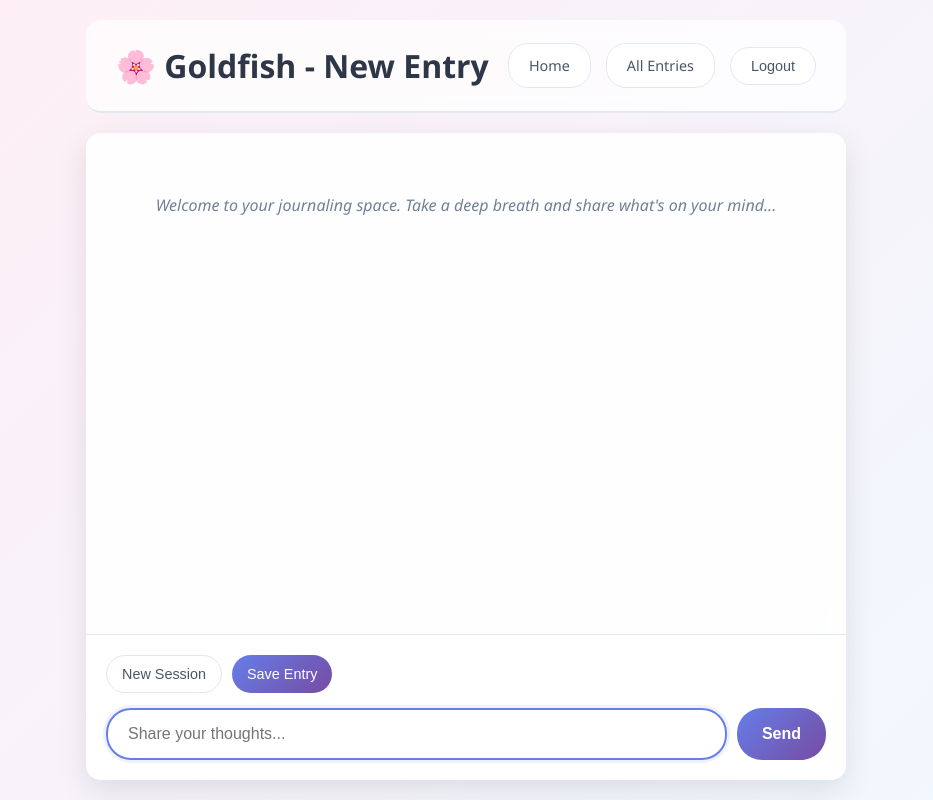
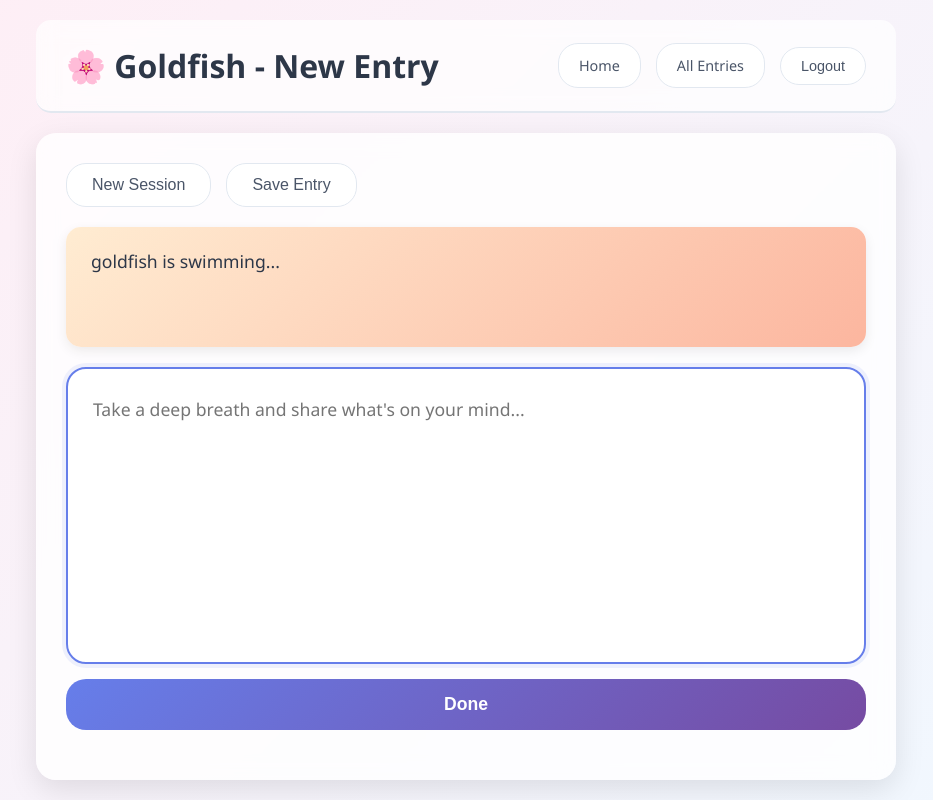
Before and after one commit to Jweewee/Goldfish, a Flask app: template templates/new-entry.html in a window 1280 px wide. Shown: the whole page, without its empty margins (174-1107 px from the left). Run offline with Flask 3, Linux system fonts and the light colour scheme; the template is opened without the code that fills it, so the values that code supplies are empty; parts of the project's set-up code (start-up, migrations or seed data) failed here and were passed over.

Commit message:
Refine frontend to be like journal

```diff
--- a/app.py
+++ b/app.py
@@ -495,4 +495,4 @@ if __name__ == '__main__':
     port = int(os.environ.get('PORT', 8080))
     print("Starting Goldfish Journaling Assistant...")
     print(f"Server running on port: {port}")
-    app.run(debug=False, host='0.0.0.0', port=port)
+    app.run(debug=True, host='0.0.0.0', port=port)
--- a/run_web.py
+++ b/run_web.py
@@ -62,7 +62,7 @@ def main():
     # Import and run the Flask app
     try:
         from app import app
-        app.run(debug=False, host='0.0.0.0', port=3000)
+        app.run(debug=True, host='0.0.0.0', port=3000)
     except KeyboardInterrupt:
         print("\n\n👋 Goodbye! Thanks for journaling with Goldfish.")
     except Exception as e:
--- a/templates/new-entry.html
+++ b/templates/new-entry.html
@@ -20,7 +20,7 @@
         }
 
         .container {
-            max-width: 800px;
+            max-width: 900px;
             margin: 0 auto;
             height: 100vh;
             display: flex;
@@ -69,103 +68,177 @@
             transform: translateY(-1px);
         }
 
-        .chat-container {
+        .journal-container {
             flex: 1;
             display: flex;
             flex-direction: column;
             background: rgba(255, 255, 255, 0.8);
-            border-radius: 15px;
+            border-radius: 20px;
             overflow: hidden;
             box-shadow: 0 10px 30px rgba(0, 0, 0, 0.1);
             backdrop-filter: blur(10px);
+            padding: 30px;
+            position: relative;
         }
 
-        .chat-messages {
-            flex: 1;
+        .llm-prompt {
+            background: linear-gradient(135deg, #ffecd2 0%, #fcb69f 100%);
+            padding: 20px 25px;
+            border-radius: 15px;
+            margin-bottom: 20px;
+            color: #2d3748;
+            font-size: 1.1rem;
+            line-height: 1.7;
+            box-shadow: 0 4px 12px rgba(0, 0, 0, 0.08);
+            height: 120px;
             overflow-y: auto;
-            padding: 20px;
-            background: rgba(255, 255, 255, 0.5);
+            white-space: pre-wrap;
+            word-wrap: break-word;
         }
 
-        .message {
+        .llm-response {
+            background: linear-gradient(135deg, #e0e7ff 0%, #ddd6fe 100%);
+            padding: 20px 25px;
+            border-radius: 15px;
             margin-bottom: 20px;
+            color: #2d3748;
+            font-size: 1rem;
+            line-height: 1.7;
+            box-shadow: 0 4px 12px rgba(0, 0, 0, 0.08);
+            white-space: pre-wrap;
+            word-wrap: break-word;
+        }
+
+        .entry-section {
+            position: relative;
+            margin-bottom: 20px;
+            flex: 1;
             display: flex;
             flex-direction: column;
+            min-height: 0;
         }
 
-        .message.user {
-            align-items: flex-end;
+        .entry-textarea {
+            width: 100%;
+            flex: 1;
+            padding: 25px;
+            border: 2px solid #e2e8f0;
+            border-radius: 20px;
+            font-size: 1.1rem;
+            font-family: 'Segoe UI', Tahoma, Geneva, Verdana, sans-serif;
+            background: rgba(255, 255, 255, 0.95);
+            color: #2d3748;
+            line-height: 1.8;
+            resize: none;
+            transition: all 0.3s ease;
         }
 
-        .message.assistant {
-            align-items: flex-start;
+        .entry-textarea:focus {
+            outline: none;
+            border-color: #667eea;
+            box-shadow: 0 0 0 4px rgba(102, 126, 234, 0.1);
         }
 
-        .message-content {
-            max-width: 80%;
-            padding: 15px 20px;
-            border-radius: 20px;
-            word-wrap: break-word;
-            white-space: pre-wrap;
+        .entry-textarea:disabled {
+            opacity: 0.6;
+            cursor: not-allowed;
         }
 
-        .message.user .message-content {
-            background: linear-gradient(135deg, #667eea 0%, #764ba2 100%);
-            color: white;
-            border-bottom-right-radius: 5px;
+        .loading-overlay {
+            position: absolute;
+            top: 0;
+            left: 0;
+            right: 0;
+            bottom: 0;
+            background: rgba(255, 255, 255, 0.55);
+            border-radius: 20px;
+            display: none;
+            align-items: center;
+            justify-content: center;
+            z-index: 10;
+            backdrop-filter: blur(5px);
         }
 
-        .message.assistant .message-content {
-            background: linear-gradient(135deg, #ffecd2 0%, #fcb69f 100%);
-            color: #2d3748;
-            border-bottom-left-radius: 5px;
+        .loading-overlay.active {
+            display: flex;
         }
 
-        .message-time {
-            font-size: 0.8rem;
-            color: #a0aec0;
-            margin-top: 5px;
-            padding: 0 10px;
+        .loading-spinner {
+            width: 60px;
+            height: 60px;
+            border: 4px solid #f3f4f6;
+            border-top-color: #667eea;
+            border-radius: 50%;
+            animation: spin 1s linear infinite;
         }
 
-        .input-container {
-            padding: 20px;
-            background: rgba(255, 255, 255, 0.9);
-            border-top: 1px solid #e2e8f0;
+        @keyframes spin {
+            to { transform: rotate(360deg); }
+        }
+
+        .loading-content {
+            display: flex;
+            flex-direction: column;
+            align-items: center;
+            justify-content: center;
+        }
+
+        .loading-text {
+            margin-top: 20px;
+            color: #667eea;
+            font-size: 1.1rem;
+            font-weight: 500;
+            text-align: center;
         }
 
         .controls {
             display: flex;
-            gap: 10px;
-            margin-bottom: 15px;
+            gap: 15px;
+            margin-bottom: 20px;
             flex-wrap: wrap;
         }
 
         .control-button {
-            padding: 10px 15px;
+            padding: 12px 25px;
             background: rgba(255, 255, 255, 0.8);
             border: 1px solid #e2e8f0;
             border-radius: 20px;
             cursor: pointer;
             transition: all 0.3s ease;
-            font-size: 0.9rem;
+            font-size: 1rem;
             color: #4a5568;
+            font-weight: 500;
         }
 
         .control-button:hover {
             background: rgba(255, 255, 255, 1);
-            transform: translateY(-1px);
+            transform: translateY(-2px);
+            box-shadow: 0 4px 12px rgba(0, 0, 0, 0.1);
         }
 
-        .control-button.primary {
+        .done-button {
+            width: 100%;
+            padding: 15px 25px;
             background: linear-gradient(135deg, #667eea 0%, #764ba2 100%);
             color: white;
             border: none;
+            border-radius: 20px;
+            font-size: 1.1rem;
+            cursor: pointer;
+            transition: all 0.3s ease;
+            font-weight: 600;
+            margin-top: 15px;
         }
 
-        .control-button.primary:hover {
+        .done-button:hover {
             transform: translateY(-2px);
-            box-shadow: 0 5px 15px rgba(102, 126, 234, 0.3);
+            box-shadow: 0 5px 15px rgba(102, 126, 234, 0.4);
+        }
+
+        .done-button:disabled {
+            opacity: 0.6;
+            cursor: not-allowed;
+            transform: none;
         }
 
         .control-button:disabled {
@@ -174,108 +247,24 @@
             transform: none;
         }
 
-        .input-form {
-            display: flex;
-            gap: 10px;
-        }
-
-        .message-input {
-            flex: 1;
-            padding: 15px 20px;
-            border: 2px solid #e2e8f0;
-            border-radius: 25px;
-            font-size: 1rem;
-            background: rgba(255, 255, 255, 0.9);
-            transition: all 0.3s ease;
-        }
-
-        .message-input:focus {
-            outline: none;
-            border-color: #667eea;
-            box-shadow: 0 0 0 3px rgba(102, 126, 234, 0.1);
-        }
-
-        .send-button {
-            padding: 15px 25px;
-            background: linear-gradient(135deg, #667eea 0%, #764ba2 100%);
-            color: white;
-            border: none;
-            border-radius: 25px;
-            font-size: 1rem;
-            cursor: pointer;
-            transition: all 0.3s ease;
-            font-weight: 600;
-        }
-
-        .send-button:hover {
-            transform: translateY(-2px);
-            box-shadow: 0 5px 15px rgba(102, 126, 234, 0.3);
-        }
-
-        .send-button:disabled {
-            opacity: 0.6;
-            cursor: not-allowed;
-            transform: none;
-        }
-
-        .typing-indicator {
-            display: none;
-            align-items: flex-start;
-            margin-bottom: 20px;
-        }
-
-        .typing-content {
-            background: linear-gradient(135deg, #ffecd2 0%, #fcb69f 100%);
-            padding: 15px 20px;
-            border-radius: 20px;
-            border-bottom-left-radius: 5px;
-            color: #2d3748;
-        }
-
-        .typing-dots {
-            display: inline-flex;
-            gap: 4px;
-        }
-
-        .typing-dot {
-            width: 8px;
-            height: 8px;
-            background: #4a5568;
-            border-radius: 50%;
-            animation: typing 1.4s infinite;
-        }
-
-        .typing-dot:nth-child(2) { animation-delay: 0.2s; }
-        .typing-dot:nth-child(3) { animation-delay: 0.4s; }
-
-        @keyframes typing {
-            0%, 60%, 100% { transform: translateY(0); }
-            30% { transform: translateY(-10px); }
-        }
-
-        .welcome-message {
-            text-align: center;
-            padding: 40px 20px;
-            color: #718096;
-            font-style: italic;
-        }
-
         .save-success {
             background: #c6f6d5;
             color: #2f855a;
-            padding: 12px;
-            border-radius: 8px;
+            padding: 15px 20px;
+            border-radius: 10px;
             margin-bottom: 15px;
             display: none;
+            font-weight: 500;
         }
 
         .save-error {
             background: #fed7d7;
             color: #c53030;
-            padding: 12px;
-            border-radius: 8px;
+            padding: 15px 20px;
+            border-radius: 10px;
             margin-bottom: 15px;
             display: none;
+            font-weight: 500;
         }
 
         @media (max-width: 768px) {
@@ -314,76 +311,75 @@
             </div>
         </div>
 
-        <div class="chat-container">
-            <div class="chat-messages" id="chatMessages">
-                <div class="welcome-message">
-                    Welcome to your journaling space. Take a deep breath and share what's on your mind...
-                </div>
+        <div class="journal-container">
+            <div class="controls">
+                <button class="control-button" onclick="newSession()">New Session</button>
+                <button class="control-button" onclick="saveEntry()" id="saveButton">Save Entry</button>
             </div>
 
-            <div class="typing-indicator" id="typingIndicator">
-                <div class="typing-content">
-                    <div class="typing-dots">
-                        <div class="typing-dot"></div>
-                        <div class="typing-dot"></div>
-                        <div class="typing-dot"></div>
+            <div class="save-success" id="saveSuccess">
+                Entry saved successfully! Redirecting to entries...
+            </div>
+            <div class="save-error" id="saveError"></div>
+
+            <div class="entry-section">
+                <div class="llm-prompt" id="currentPrompt">goldfish is swimming...</div>
+                <textarea
+                    class="entry-textarea"
+                    id="entryTextarea"
+                    placeholder="Take a deep breath and share what's on your mind..."
+                    autocomplete="off"
+                ></textarea>
+                <button class="done-button" onclick="handleDone()" id="doneButton">Done</button>
+                <div class="loading-overlay" id="loadingOverlay">
+                    <div class="loading-content">
+                        <div class="loading-spinner"></div>
+                        <div class="loading-text">Processing your thoughts...</div>
                     </div>
                 </div>
-            </div>
-
-            <div class="input-container">
-                <div class="save-success" id="saveSuccess">
-                    Entry saved successfully! Redirecting to entries...
-                </div>
-                <div class="save-error" id="saveError"></div>
-
-                <div class="controls">
-                    <button class="control-button" onclick="newSession()">New Session</button>
-                    <button class="control-button primary" onclick="saveEntry()" id="saveButton">Save Entry</button>
-                </div>
-
-                <form class="input-form" id="messageForm">
-                    <input
-                        type="text"
-                        class="message-input"
-                        id="messageInput"
-                        placeholder="Share your thoughts..."
-                        autocomplete="off"
-                    >
-                    <button type="submit" class="send-button" id="sendButton">
-                        Send
-                    </button>
-                </form>
             </div>
         </div>
     </div>
 
     <script>
-        const chatMessages = document.getElementById('chatMessages');
-        const messageForm = document.getElementById('messageForm');
-        const messageInput = document.getElementById('messageInput');
-        const sendButton = document.getElementById('sendButton');
-        const typingIndicator = document.getElementById('typingIndicator');
+        const entryTextarea = document.getElementById('entryTextarea');
+        const doneButton = document.getElementById('doneButton');
+        const loadingOverlay = document.getElementById('loadingOverlay');
+        const currentPrompt = document.getElementById('currentPrompt');
         const saveButton = document.getElementById('saveButton');
         const saveSuccess = document.getElementById('saveSuccess');
         const saveError = document.getElementById('saveError');
 
-        // Auto-focus input
-        messageInput.focus();
+        // Auto-focus textarea
+        entryTextarea.focus();
 
-        // Handle form submission
-        messageForm.addEventListener('submit', async (e) => {
-            e.preventDefault();
-            const message = messageInput.value.trim();
+        // Stream text character by character
+        async function streamText(element, text, speed = 30) {
+            element.textContent = '';
+            for (let i = 0; i < text.length; i++) {
+                element.textContent += text[i];
+                // Auto-scroll to bottom if element is scrollable
+                if (element.scrollHeight > element.clientHeight) {
+                    element.scrollTop = element.scrollHeight;
+                }
+                await new Promise(resolve => setTimeout(resolve, speed));
+            }
+        }
 
-            if (!message) return;
+        async function handleDone() {
+            const userMessage = entryTextarea.value.trim();
 
-            // Add user message to chat
-            addMessage('user', message);
-            messageInput.value = '';
+            if (!userMessage) {
+                showError('Please write something before submitting.');
+                return;
+            }
 
-            // Disable input and show typing indicator
-            setLoading(true);
+            // Disable controls
+            doneButton.disabled = true;
+            entryTextarea.disabled = true;
+
+            // Show loading overlay
+            loadingOverlay.classList.add('active');
 
             try {
                 const response = await fetch('/chat', {
@@ -391,70 +387,98 @@
                     headers: {
                         'Content-Type': 'application/json',
                     },
-                    body: JSON.stringify({ message: message }),
+                    body: JSON.stringify({ message: userMessage }),
                 });
+
+                // Check if HTTP response is successful
+                if (!response.ok) {
+                    const errorData = await response.json().catch(() => ({ error: `HTTP ${response.status} error occurred` }));
+                    showError(`Error: ${errorData.error || `HTTP ${response.status}`}`);
+                    loadingOverlay.classList.remove('active');
+                    doneButton.disabled = false;
+                    entryTextarea.disabled = false;
+                    return;
+                }
 
                 const data = await response.json();
 
                 if (data.error) {
-                    addMessage('assistant', `I'm sorry, there was an error: ${data.error}`);
-                } else {
-                    addMessage('assistant', data.response);
+                    showError(`Error: ${data.error}`);
+                    loadingOverlay.classList.remove('active');
+                    doneButton.disabled = false;
+                    entryTextarea.disabled = false;
+                    return;
+                }
+
+                // Check if response data exists
+                if (!data.response) {
+                    showError('Error: No response received from server');
+                    loadingOverlay.classList.remove('active');
+                    doneButton.disabled = false;
+                    entryTextarea.disabled = false;
+                    return;
+                }
+
+                // Hide loading overlay
+                loadingOverlay.classList.remove('active');
+
+                // Clear textarea
+                entryTextarea.value = '';
+
+                // Stream the response directly to the prompt div
+                currentPrompt.textContent = '';
+                await streamText(currentPrompt, data.response, 20);
+
+                // Re-enable controls
+                doneButton.disabled = false;
+                entryTextarea.disabled = false;
+                entryTextarea.focus();
+
+            } catch (error) {
+                showError('Network error. Please check your connection and try again.');
+                loadingOverlay.classList.remove('active');
+                doneButton.disabled = false;
+                entryTextarea.disabled = false;
+            }
+        }
+
+        async function getNextPrompt() {
+            try {
+                // Send initial greeting to get the first prompt
+                const response = await fetch('/chat', {
+                    method: 'POST',
+                    headers: {
+                        'Content-Type': 'application/json',
+                    },
+                    body: JSON.stringify({ message: 'Hello' }),
+                });
+
+                // Check if HTTP response is successful
+                if (!response.ok) {
+                    console.error('Failed to get initial prompt:', response.status);
+                    return;
+                }
+
+                const data = await response.json();
+
+                if (!data.error && data.response) {
+                    // Clear the "goldfish is swimming..." message and stream the actual prompt
+                    currentPrompt.textContent = '';
+                    await streamText(currentPrompt, data.response, 20);
                 }
             } catch (error) {
-                addMessage('assistant', "I'm having trouble connecting. Please check your internet connection and try again.");
+                console.error('Error getting initial prompt:', error);
             }
-
-            setLoading(false);
-        });
-
-        function addMessage(sender, content) {
-            const messageDiv = document.createElement('div');
-            messageDiv.className = `message ${sender}`;
-
-            const contentDiv = document.createElement('div');
-            contentDiv.className = 'message-content';
-            contentDiv.textContent = content;
-
-            const timeDiv = document.createElement('div');
-            timeDiv.className = 'message-time';
-            timeDiv.textContent = new Date().toLocaleTimeString();
-
-            messageDiv.appendChild(contentDiv);
-            messageDiv.appendChild(timeDiv);
-
-            // Remove welcome message if it exists
-            const welcomeMessage = chatMessages.querySelector('.welcome-message');
-            if (welcomeMessage) {
-                welcomeMessage.remove();
-            }
-
-            chatMessages.appendChild(messageDiv);
-            chatMessages.scrollTop = chatMessages.scrollHeight;
-        }
-
-        function setLoading(loading) {
-            sendButton.disabled = loading;
-            messageInput.disabled = loading;
-
-            if (loading) {
-                sendButton.textContent = 'Sending...';
-                typingIndicator.style.display = 'flex';
-            } else {
-                sendButton.textContent = 'Send';
-                typingIndicator.style.display = 'none';
-                messageInput.focus();
-            }
-
-            chatMessages.scrollTop = chatMessages.scrollHeight;
         }
 
         async function newSession() {
             if (confirm('Start a new session? This will clear your current conversation.')) {
                 try {
                     await fetch('/new_session', { method: 'POST' });
-                    chatMessages.innerHTML = '<div class="welcome-message">Welcome to your journaling space. Take a deep breath and share what\'s on your mind...</div>';
+                    currentPrompt.textContent = 'goldfish is swimming...';
+                    entryTextarea.value = '';
                     hideMessages();
+                    await getNextPrompt();
                 } catch (error) {
                     alert('Error starting new session');
                 }
@@ -462,9 +486,9 @@
         }
 
         async function saveEntry() {
-            const messages = chatMessages.querySelectorAll('.message');
-            if (messages.length === 0) {
-                showError('No conversation to save');
+            // Check if there's any content to save (conversation history is stored on backend)
+            if (!currentPrompt.textContent.trim() && !entryTextarea.value.trim()) {
+                showError('No entry to save');
                 return;
             }
 
@@ -539,28 +563,12 @@
             }
         }
 
-        // Auto-start with initial greeting
+        // Auto-start with initial greeting when page loads
         window.addEventListener('load', async () => {
             setTimeout(async () => {
-                setLoading(true);
-                try {
-                    const response = await fetch('/chat', {
-                        method: 'POST',
-                        headers: {
-                            'Content-Type': 'application/json',
-                        },
-                        body: JSON.stringify({ message: 'Hello' }),
-                    });
-
-                    const data = await response.json();
-                    if (!data.error) {
-                        addMessage('assistant', data.response);
-                    }
-                } catch (error) {
-                    console.log('Initial greeting failed');
-                }
-                setLoading(false);
-            }, 1000);
+                await getNextPrompt();
+                entryTextarea.focus();
+            }, 500);
         });
     </script>
 </body>
```
Also changed, not shown: other parts of templates/new-entry.html (+15 -8 lines).
